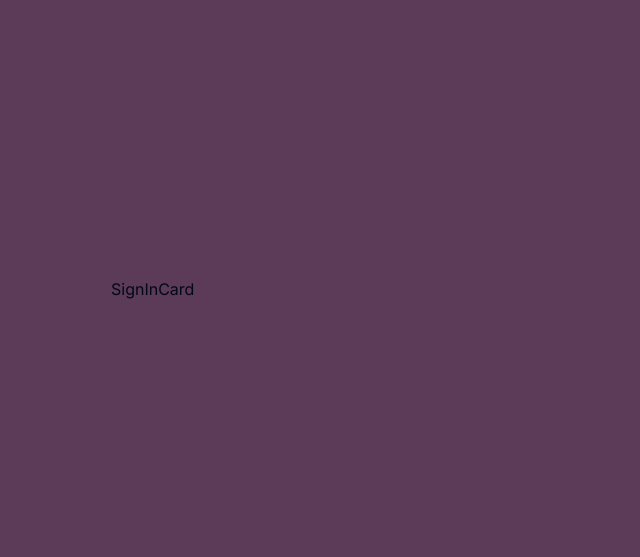
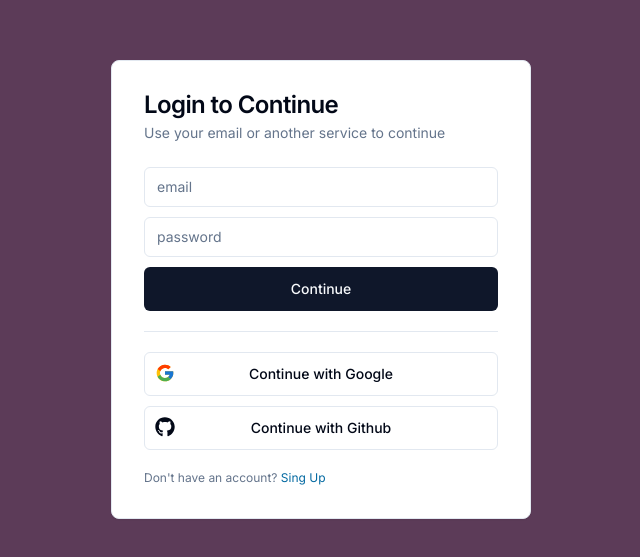
Before and after one commit to isaiahpere/slackie, a Next.js app: page / in a window 1280 px wide. Shown: the part 111-668 px from the top of the page, without its empty margins (319-959 px from the left). Built offline with nearby package versions, Linux system fonts and the light colour scheme.

Commit message:
create signin page

```diff
--- a/package.json
+++ b/package.json
@@ -9,6 +9,7 @@
     "lint": "next lint"
   },
   "dependencies": {
+    "@radix-ui/react-separator": "^1.1.0",
     "@radix-ui/react-slot": "^1.1.0",
     "class-variance-authority": "^0.7.0",
     "clsx": "^2.1.1",
@@ -16,6 +17,7 @@
     "next": "14.2.7",
     "react": "^18",
     "react-dom": "^18",
+    "react-icons": "^5.3.0",
     "tailwind-merge": "^2.5.2",
     "tailwindcss-animate": "^1.0.7"
   },
--- /dev/null
+++ b/src/components/ui/card.tsx
@@ -0,0 +1,79 @@
+import * as React from "react"
+
+import { cn } from "@/lib/utils"
+
+const Card = React.forwardRef<
+  HTMLDivElement,
+  React.HTMLAttributes<HTMLDivElement>
+>(({ className, ...props }, ref) => (
+  <div
+    ref={ref}
+    className={cn(
+      "rounded-lg border bg-card text-card-foreground shadow-sm",
+      className
+    )}
+    {...props}
+  />
+))
+Card.displayName = "Card"
+
+const CardHeader = React.forwardRef<
+  HTMLDivElement,
+  React.HTMLAttributes<HTMLDivElement>
+>(({ className, ...props }, ref) => (
+  <div
+    ref={ref}
+    className={cn("flex flex-col space-y-1.5 p-6", className)}
+    {...props}
+  />
+))
+CardHeader.displayName = "CardHeader"
+
+const CardTitle = React.forwardRef<
+  HTMLParagraphElement,
+  React.HTMLAttributes<HTMLHeadingElement>
+>(({ className, ...props }, ref) => (
+  <h3
+    ref={ref}
+    className={cn(
+      "text-2xl font-semibold leading-none tracking-tight",
+      className
+    )}
+    {...props}
+  />
+))
+CardTitle.displayName = "CardTitle"
+
+const CardDescription = React.forwardRef<
+  HTMLParagraphElement,
+  React.HTMLAttributes<HTMLParagraphElement>
+>(({ className, ...props }, ref) => (
+  <p
+    ref={ref}
+    className={cn("text-sm text-muted-foreground", className)}
+    {...props}
+  />
+))
+CardDescription.displayName = "CardDescription"
+
+const CardContent = React.forwardRef<
+  HTMLDivElement,
+  React.HTMLAttributes<HTMLDivElement>
+>(({ className, ...props }, ref) => (
+  <div ref={ref} className={cn("p-6 pt-0", className)} {...props} />
+))
+CardContent.displayName = "CardContent"
+
+const CardFooter = React.forwardRef<
+  HTMLDivElement,
+  React.HTMLAttributes<HTMLDivElement>
+>(({ className, ...props }, ref) => (
+  <div
+    ref={ref}
+    className={cn("flex items-center p-6 pt-0", className)}
+    {...props}
+  />
+))
+CardFooter.displayName = "CardFooter"
+
+export { Card, CardHeader, CardFooter, CardTitle, CardDescription, CardContent }
--- /dev/null
+++ b/src/components/ui/input.tsx
@@ -0,0 +1,25 @@
+import * as React from "react"
+
+import { cn } from "@/lib/utils"
+
+export interface InputProps
+  extends React.InputHTMLAttributes<HTMLInputElement> {}
+
+const Input = React.forwardRef<HTMLInputElement, InputProps>(
+  ({ className, type, ...props }, ref) => {
+    return (
+      <input
+        type={type}
+        className={cn(
+          "flex h-10 w-full rounded-md border border-input bg-background px-3 py-2 text-sm ring-offset-background file:border-0 file:bg-transparent file:text-sm file:font-medium placeholder:text-muted-foreground focus-visible:outline-none focus-visible:ring-2 focus-visible:ring-ring focus-visible:ring-offset-2 disabled:cursor-not-allowed disabled:opacity-50",
+          className
+        )}
+        ref={ref}
+        {...props}
+      />
+    )
+  }
+)
+Input.displayName = "Input"
+
+export { Input }
--- /dev/null
+++ b/src/components/ui/separator.tsx
@@ -0,0 +1,31 @@
+"use client"
+
+import * as React from "react"
+import * as SeparatorPrimitive from "@radix-ui/react-separator"
+
+import { cn } from "@/lib/utils"
+
+const Separator = React.forwardRef<
+  React.ElementRef<typeof SeparatorPrimitive.Root>,
+  React.ComponentPropsWithoutRef<typeof SeparatorPrimitive.Root>
+>(
+  (
+    { className, orientation = "horizontal", decorative = true, ...props },
+    ref
+  ) => (
+    <SeparatorPrimitive.Root
+      ref={ref}
+      decorative={decorative}
+      orientation={orientation}
+      className={cn(
+        "shrink-0 bg-border",
+        orientation === "horizontal" ? "h-[1px] w-full" : "h-full w-[1px]",
+        className
+      )}
+      {...props}
+    />
+  )
+)
+Separator.displayName = SeparatorPrimitive.Root.displayName
+
+export { Separator }
--- a/src/features/auth/components/auth-screen.tsx
+++ b/src/features/auth/components/auth-screen.tsx
@@ -1,6 +1,7 @@
 "use client";
 
 import { useState } from "react";
+
 import { SignInFlow } from "../types";
 import SignInCard from "./sign-in-card";
 import SignUpCard from "./sign-up-card";
--- a/src/features/auth/components/sign-in-card.tsx
+++ b/src/features/auth/components/sign-in-card.tsx
@@ -1,5 +1,80 @@
+import { FaGithub } from "react-icons/fa";
+import { FcGoogle } from "react-icons/fc";
+
+import { Button } from "@/components/ui/button";
+import {
+  Card,
+  CardContent,
+  CardDescription,
+  CardHeader,
+  CardTitle,
+} from "@/components/ui/card";
+import { Input } from "@/components/ui/input";
+import { Separator } from "@/components/ui/separator";
+
 const SignInCard = () => {
-  return <div>SignInCard</div>;
+  return (
+    <Card className="h-full w-full p-8">
+      <CardHeader className="px-0 pt-0">
+        <CardTitle>Login to Continue</CardTitle>
+        <CardDescription>
+          Use your email or another service to continue
+        </CardDescription>
+      </CardHeader>
+      <CardContent className="space-y-5 px-0 pb-0">
+        <form className="space-y-2.5">
+          <Input
+            disabled={false}
+            value=""
+            onChange={() => {}}
+            placeholder="email"
+            type="email"
+            required
+          />
+          <Input
+            disabled={false}
+            value=""
+            onChange={() => {}}
+            placeholder="password"
+            type="password"
+            required
+          />
+          <Button type="submit" className="w-full" size={"lg"} disabled={false}>
+            Continue
+          </Button>
+        </form>
+        <Separator />
+        <div className="flex flex-col gap-y-2.5">
+          <Button
+            disabled={false}
+            onClick={() => {}}
+            variant={"outline"}
+            size={"lg"}
+            className="w-full relative"
+          >
+            <FcGoogle className="size-5 absolute top-2.5 left-2.5" />
+            Continue with Google
+          </Button>
+          <Button
+            disabled={false}
+            onClick={() => {}}
+            variant={"outline"}
+            size={"lg"}
+            className="w-full relative"
+          >
+            <FaGithub className="size-5 absolute top-2.5 left-2.5" />
+            Continue with Github
+          </Button>
+        </div>
+        <p className="text-xs text-muted-foreground">
+          Don&apos;t have an account?{" "}
+          <span className="text-sky-700 hover:underline cursor-pointer">
+            Sing Up
+          </span>
+        </p>
+      </CardContent>
+    </Card>
+  );
 };
 
 export default SignInCard;
```
Also changed, not shown: 2 other files (tests, documents, lock files or other folders).
